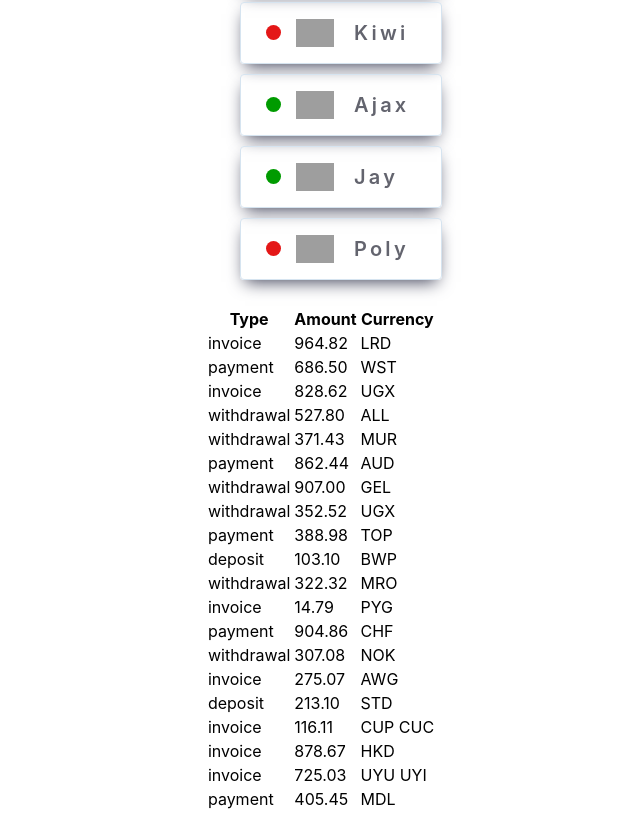
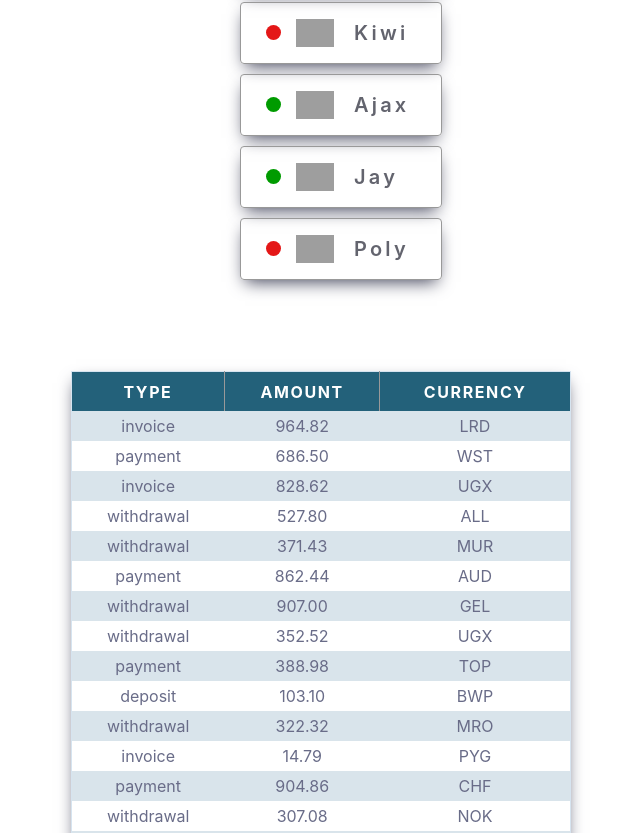
Before and after one commit to WojD89/goit-react-hw-01-components, a React (Create React App) app: page / in a window 1280 px wide. Shown: the part 978-1811 px from the top of the page, without its empty margins (319-959 px from the left). Before the commit the page ends 1790 px from the top, so only its background shows below. Built offline with nearby package versions, Linux system fonts and the light colour scheme; grey boxes are pictures that could not be loaded.

Commit message:
css final fixes

```diff
--- a/src/components/FriendList/FriendList.module.css
+++ b/src/components/FriendList/FriendList.module.css
@@ -7,7 +7,7 @@
     display: flex;
     align-items: center;
     justify-content: flex-start;
-    border: 1px solid rgb(214, 228, 240);
+    border: 1px solid rgb(153, 153, 153);
     border-radius: 4px;
     box-shadow: 0px 7px 16px -5px rgba(66, 68, 90, 1);
   }
--- a/src/components/Profile/Profile.module.css
+++ b/src/components/Profile/Profile.module.css
@@ -2,7 +2,7 @@
   margin: 50px auto;
   width: 400px;
   background-color: white;
-  border: 1px solid rgb(204, 220, 233);
+  border: 1px solid rgb(214, 228, 240);
   border-radius: 4px;
   align-content: center;
 }
--- a/src/components/Statistics/Statistics.module.css
+++ b/src/components/Statistics/Statistics.module.css
@@ -1,10 +1,9 @@
 .statistics {
   margin: 50px 150px;
   width: 400px;
-  /*background-color: rgb(176, 180, 193);*/
   border-radius: 4px;
   text-align: center;
-  border: 2px solid rgb(176, 180, 193);
+  border: 2px solid rgb(153, 153, 153);
   border-radius: 5px;
 }
 .title {
--- a/src/components/TransactionHistory/TransactionHistory.js
+++ b/src/components/TransactionHistory/TransactionHistory.js
@@ -1,26 +1,41 @@
+import transactionsStyles from './TransactionHistory.module.css';
+import PropTypes from 'prop-types';
+
 const TransactionHistory = ({ items }) => {
   return (
-    <table className="transaction-history">
-      <thead>
+    <section className={transactionsStyles.transaction}>
+      <table className={transactionsStyles.transactionHistory}>
+        <thead className={transactionsStyles.tableHead}>
           <tr>
-          <th>Type</th>
-          <th>Amount</th>
-          <th>Currency</th>
+            <th className={transactionsStyles.tableHeadItem}>Type</th>
+            <th className={transactionsStyles.tableHeadItem}>Amount</th>
+            <th className={transactionsStyles.tableHeadItem}>Currency</th>
           </tr>
         </thead>
 
-      <tbody>
+        <tbody className={transactionsStyles.tableBody}>
           {items.map(item => (
-          <tr key={item.id}>
+            <tr key={item.id} className={transactionsStyles.tableBodyItem}>
               <td>{item.type}</td>
               <td>{item.amount}</td>
               <td>{item.currency}</td>
             </tr>
           ))}
-
         </tbody>
       </table>
+    </section>
   );
 };
 
+TransactionHistory.propTypes = {
+  items: PropTypes.arrayOf(
+    PropTypes.shape({
+      id: PropTypes.string,
+      type: PropTypes.string,
+      amount: PropTypes.string,
+      currency: PropTypes.string,
+    })
+  ),
+};
+
 export default TransactionHistory;
--- /dev/null
+++ b/src/components/TransactionHistory/TransactionHistory.module.css
@@ -0,0 +1,41 @@
+.transaction {
+    padding: 15px;
+    margin: 50px auto;
+    width: 500px;
+    background-color: white;
+    border-radius: 4px;
+  }
+
+  .transactionHistory {
+    width: 500px;
+    text-align: center;
+    border-collapse: collapse;
+    border: 1px solid rgb(214, 228, 240);
+    box-shadow: 0px 7px 16px -5px rgba(66, 68, 90, 1);
+  }
+
+  .tableHead {
+    background-color: rgb(35, 97, 122);
+    height: 40px;
+    text-transform: uppercase;
+    color: white;
+    letter-spacing: 0.1rem;
+  }
+
+  .tableHeadItem:nth-child(2n) {
+    border-right: 1px solid rgb(153, 153, 153);
+    border-left: 1px solid rgb(153, 153, 153);
+  }
+
+  .tableBody {
+    color: rgb(105, 108, 136);
+
+  }
+
+  .tableBodyItem {
+    height: 30px;
+
+  }
+  .tableBodyItem:nth-child(2n+1){
+    background-color: rgb(217, 228, 235);
+  }
```
Also changed, not shown: src/components/FriendList/FriendList.js (+12 -0 lines), src/components/TransactionHistory/TransactionHistory.css (deleted). Lines whose indentation alone changed are shown as unchanged.
